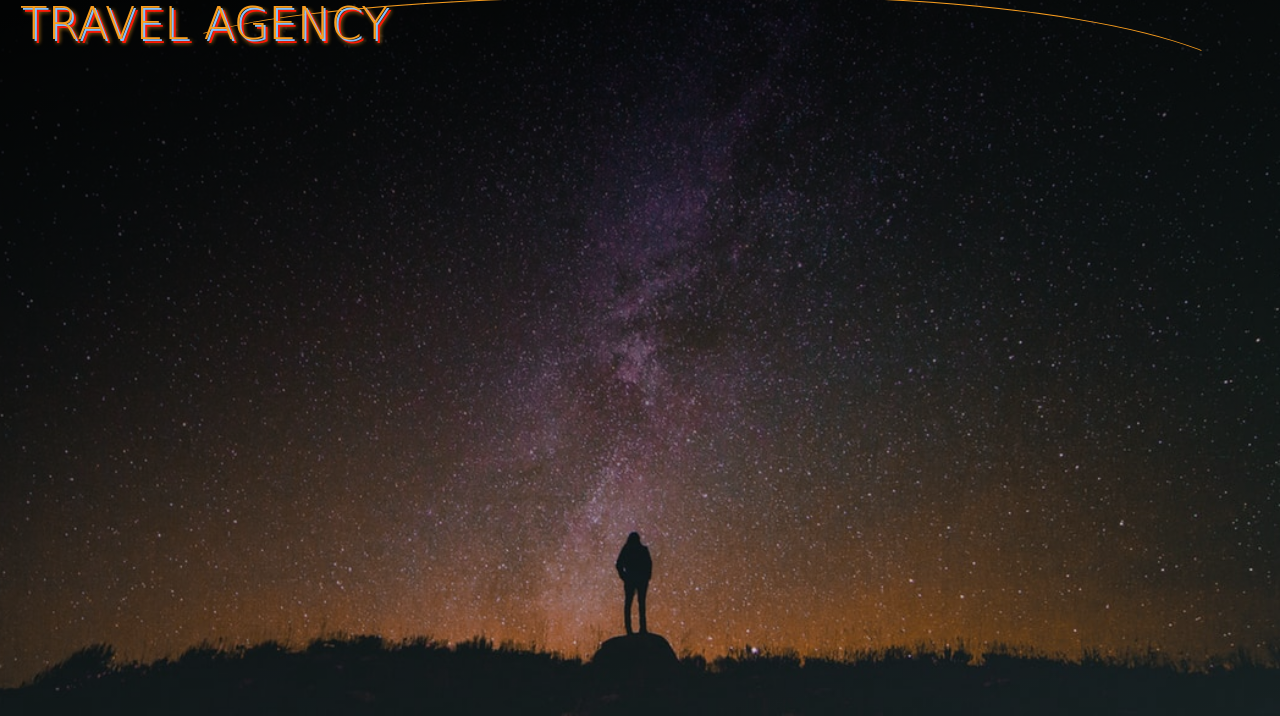
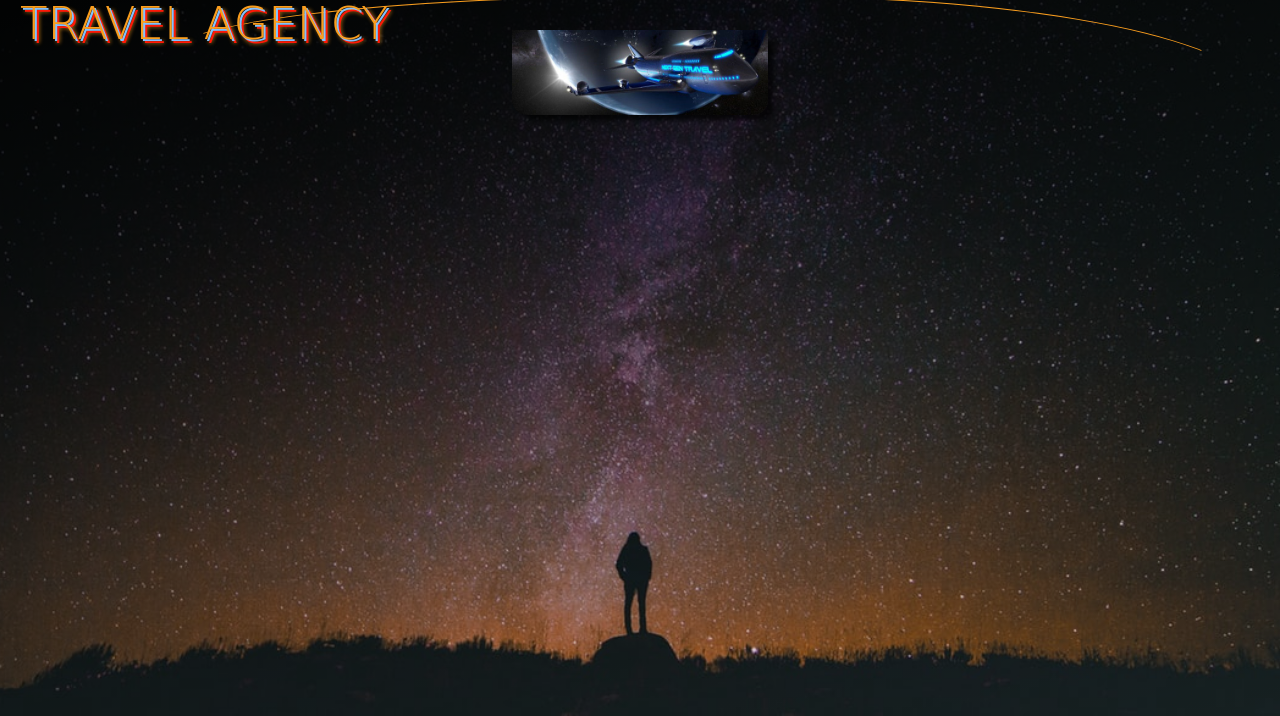
Before and after one commit to ProustSeb/spacex, a plain HTML site: page index.html in a window 1280 px wide. Shown: the part 84-800 px from the top of the page. Drawn offline with Linux system fonts and the light colour scheme; a web font is replaced by a local one.

Commit message:
carousel

```diff
--- a/index.html
+++ b/index.html
@@ -26,6 +26,15 @@
         </div>
         <div class="line"></div>
     </header>
+    <main>
+        <div class="carousel">
+            <div class="carousel-figure">
+                <img src="/media/car1.jpg" alt="space" class="carousel-figure-pic">
+                <img src="/media/car2.jpeg" alt="moon" class="carousel-figure-pic">
+                <img src="/media/car3.jpg" alt="mars" class="carousel-figure-pic">
+            </div>
+        </div>
+    </main>
 
     <script src="/assets/jquery.min.js"></script>
 </body>
--- a/main.scss
+++ b/main.scss
@@ -82,3 +82,39 @@ li{
     top: 80px;
     left: 13%;
 }
+// ====== CAROUSEL ======
+.carousel{
+    width: 20%;
+    border-radius: 0 0 15px 15px;
+    margin: -20px auto 20px auto;
+    overflow: hidden;
+    box-shadow: 8px 8px 4px -3px rgba(0,0,0,0.7);
+    @media (max-width: 840px){
+        display: none;
+    }
+    &-figure{
+        position: relative;
+        width: 300%;
+        padding: 0;
+        margin: 0;
+        font-size: 0;
+        animation: 25s sliders infinite;
+
+        &-pic{
+            width: 33.33%;
+            height: auto;
+            float: left;
+        }
+    }
+}
+@keyframes sliders{
+    0%{left: 0%;}
+    20%{left: 0%;}
+    25%{left: -100%;}
+    45%{left: -100%;}
+    50%{left: -200%;}
+    70%{right: 200%;}
+    75%{right: 100%;}
+    95%{right: 100%;}
+    100%{right: 0%;}
+}
```
Also changed, not shown: style.css, 1 other file.
